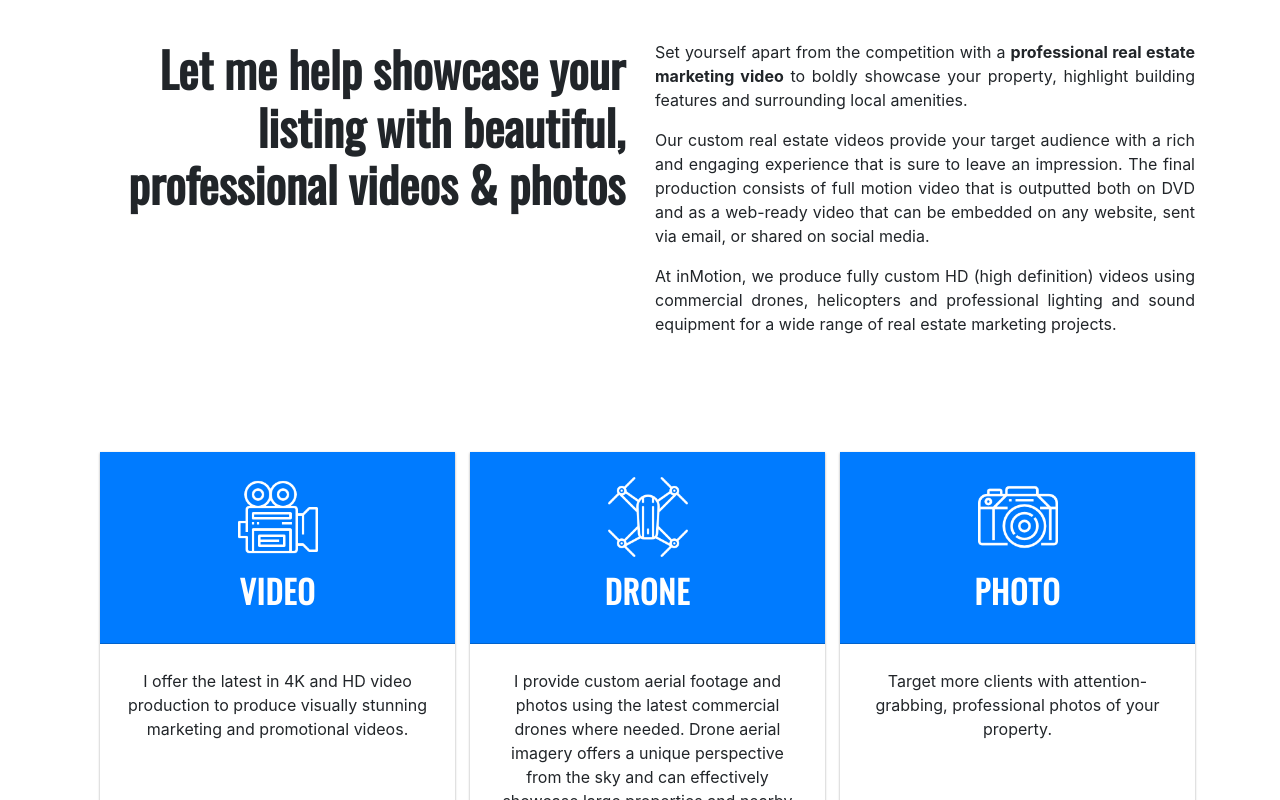
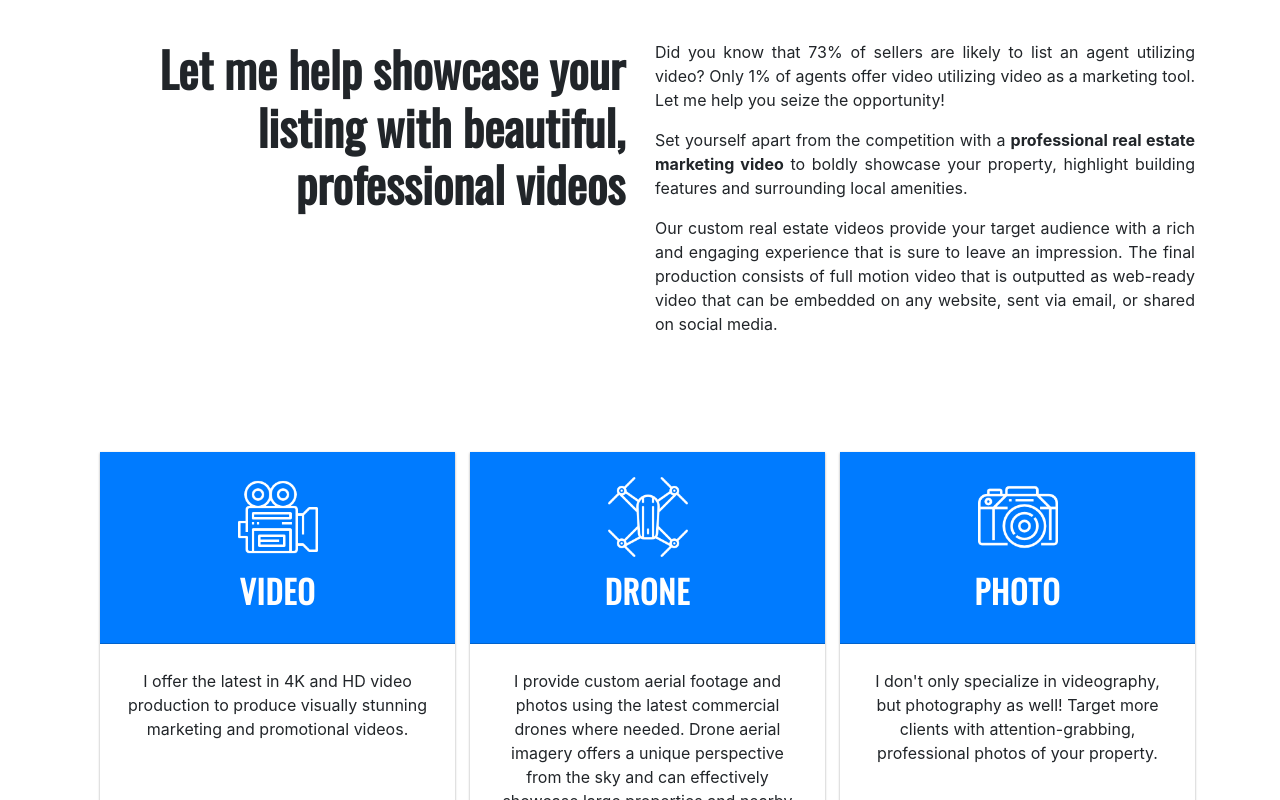
Before and after one commit to ekwon86/ekwonrealestatevideo, a Vue app: page / in a window 1280 px wide. Shown: the part 760-1560 px from the top of the page. Built offline with nearby package versions, Linux system fonts and the light colour scheme.

Commit message:
committing before work

```diff
--- a/src/components/Home.vue
+++ b/src/components/Home.vue
@@ -11,12 +11,12 @@
             <!-- INTRO STATEMENT -->
             <div class="row">
                 <div class="col-6 text-right">
-                    <h1 class="let-me-help">Let me help showcase your listing with beautiful, professional videos & photos</h1>
+                    <h1 class="let-me-help">Let me help showcase your listing with beautiful, professional videos</h1>
                 </div>
                 <div class="col-6 intro-text-container">
+                    <p>Did you know that 73% of sellers are likely to list an agent utilizing video? Only 1% of agents offer video utilizing video as a marketing tool. Let me help you seize the opportunity!</p>
                     <p>Set yourself apart from the competition with a <strong>professional real estate marketing video</strong> to boldly showcase your property, highlight building features and surrounding local amenities.</p>
-                    <p>Our custom real estate videos provide your target audience with a rich and engaging experience that is sure to leave an impression. The final production consists of full motion video that is outputted both on DVD and as a web-ready video that can be embedded on any website, sent via email, or shared on social media. </p>
-                    <p>At inMotion, we produce fully custom HD (high definition) videos using commercial drones, helicopters and professional lighting and sound equipment for a wide range of real estate marketing projects.</p>
+                    <p>Our custom real estate videos provide your target audience with a rich and engaging experience that is sure to leave an impression. The final production consists of full motion video that is outputted as web-ready video that can be embedded on any website, sent via email, or shared on social media. </p>
                 </div>
             </div>
             <!-- TYPES OF SERVICES -->
@@ -50,7 +50,7 @@
                             <h2 class="services-headings">Photo</h2>
                         </div>
                         <div class="services-desc-subcontainers">
-                            <span>Target more clients with attention-grabbing, professional photos of your property. </span>
+                            <span>I don't only specialize in videography, but photography as well! Target more clients with attention-grabbing, professional photos of your property. </span>
                         </div>
                     </div>
                 </div>
@@ -166,7 +166,7 @@ export default {
 .services-desc-subcontainers {
     padding: 25px;
     text-align: center;
-    min-height: 250px;
+    min-height: 225px;
     height: auto;
 }
 #interested-in-more-services {
--- a/src/components/Portfolio.vue
+++ b/src/components/Portfolio.vue
@@ -8,7 +8,8 @@
         </div>
         <div class="container" id="portfolio-info">
             <p class="projects-banner">PROJECTS</h1>
-            <div class="project-containers"></div>
+            <div v-for="project in projects" class="project-containers" :style="{ backgroundImage: 'url(\'' + project.imgPath + '\')' }">
+            </div>
         </div>
     </div>
 </template>
@@ -19,7 +20,9 @@ export default {
   data() {
     return {
       projects: [
-        { title: 'Project 1', imgPath: '../assets/pic1.jpg' }
+        { title: 'Project 1', imgPath: '../assets/pic1.jpg' },
+        { title: 'Project 2', imgPath: '../assets/pic2.jpg' },
+        { title: 'Project 3', imgPath: '../assets/pic3.jpg' }
       ]
     }
   }
@@ -68,4 +71,16 @@ export default {
         padding-top: 50px;
         padding-bottom: 50px;
     }
+    .project-containers {
+      height: 300px;
+      position: relative;
+      margin: 40px 0;
+      /*background-image: url('../assets/pic1.jpg');*/
+      background-size: cover;
+      background-position: center;
+    }
+    .project-containers-overlay {
+      height: 100%;
+      width: 100%;
+    }
 </style>
--- a/src/components/Services.vue
+++ b/src/components/Services.vue
@@ -7,7 +7,6 @@
             </div>
         </div>
         <div class="container" id="services-info">
-            <h1>Services</h1>
         </div>
     </div>
 </template>
```
